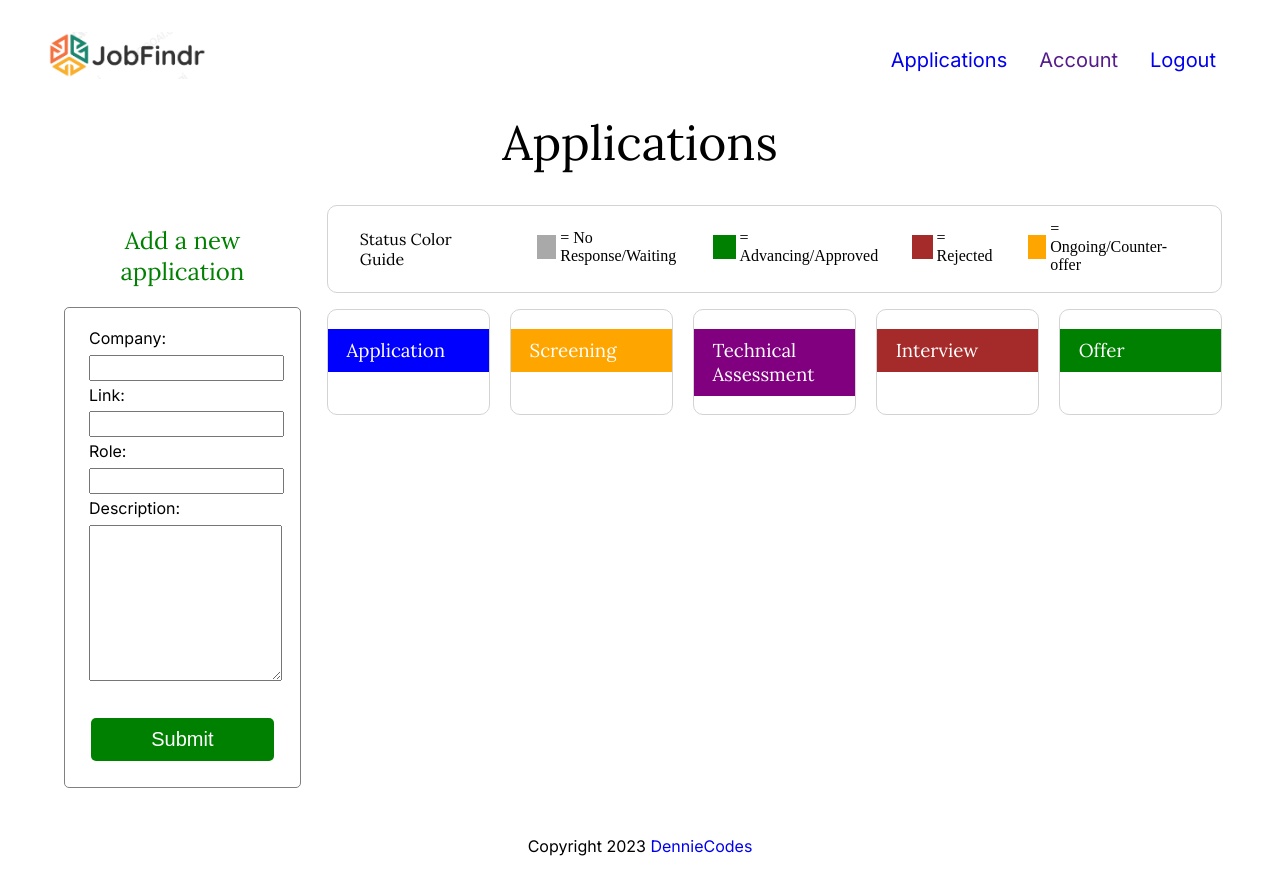
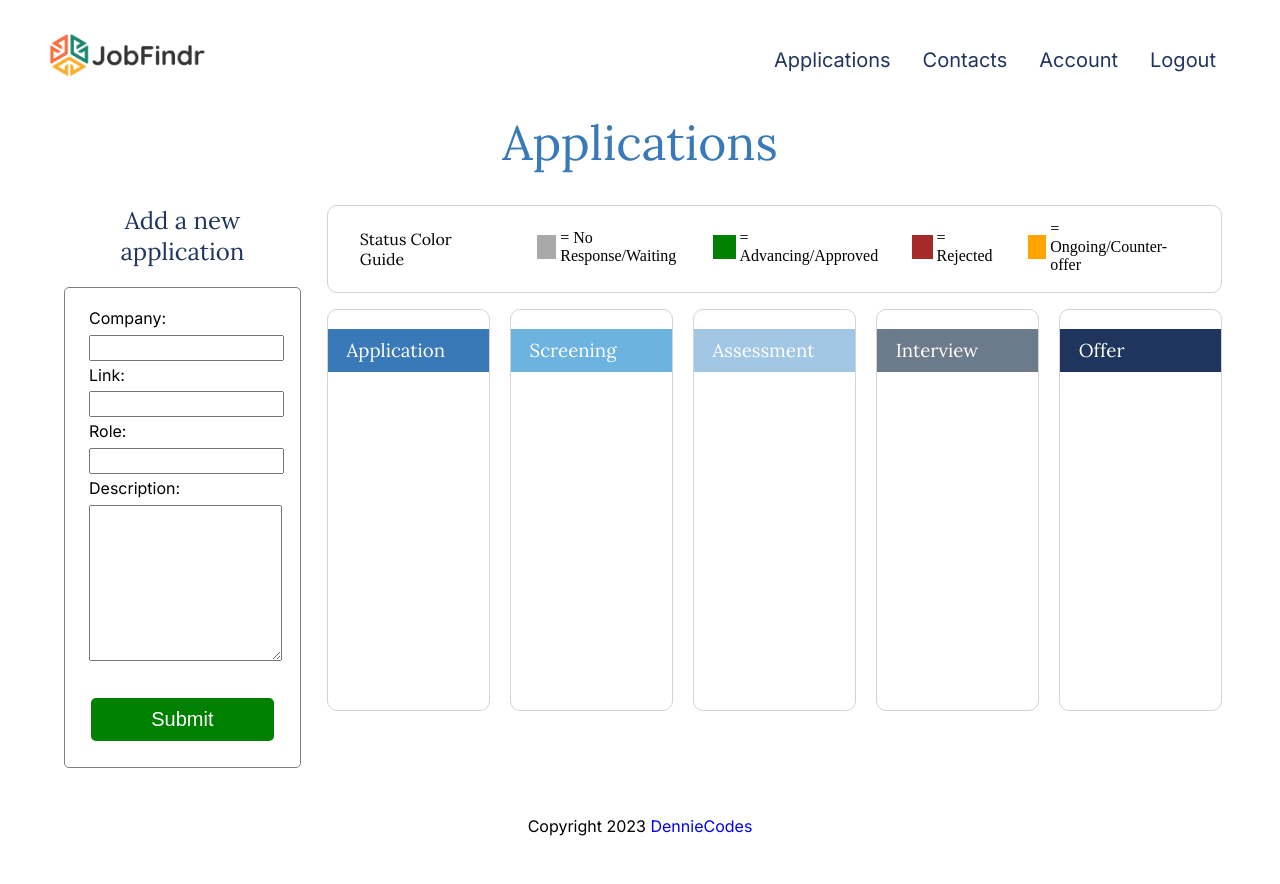
Before and after one commit to DennieCodes/jobfindr, a Django app: page /applications/ in a window 1280 px wide. After the commit the page ends 836 px from the top, so only its background shows below. Run offline with Django 4.2, Linux system fonts and the light colour scheme; the visitor is signed in with stand-in values (Sample User, id 1); data that the repository does not hold is empty.

Commit message:
Updated color and button layouts

```diff
--- a/accounts/static/css/login.css
+++ b/accounts/static/css/login.css
@@ -37,12 +37,12 @@
 
   & input {
     line-height: 2rem;
-    width: 300px;
+    width: 100%;
     font-size: 1rem;
   }
 
   & button {
-    background-color: green;
+    background-color: blue;
     font-size: 1.25rem;
     color: white;
     align-self: center;
--- a/accounts/static/css/signup.css
+++ b/accounts/static/css/signup.css
@@ -52,7 +52,7 @@
     color: white;
     margin: 0 auto;
     margin-top: 1.5rem;
-    width: 40%;
+    width: 70%;
     padding: 1rem 2rem;
     border-radius: 5px;
   }
--- a/accounts/templates/accounts/signup.html
+++ b/accounts/templates/accounts/signup.html
@@ -12,7 +12,7 @@
       <img src="{% static '/images/pexels-anna-shvets-3727513-web.jpg' %}" alt="A young professional woman signing a form">
     </div>
     <div class="signup-container">
-      <h1>Sign up for a free account</h1>
+      <h1>Sign up for a free account, today</h1>
       <form class="signup" method="post">
         {% csrf_token %}
         {{ form.as_p }}
--- a/applications/static/css/applications.css
+++ b/applications/static/css/applications.css
@@ -8,6 +8,7 @@ h1 {
   margin-top: 0;
   font-size: 3rem;
   font-weight: 300;
+  color: #3A79B7;
 }
 
 .container {
@@ -22,8 +23,9 @@ aside {
 
   & h2 {
     text-align: center;
-    color: green;
+    color: #1F355E;
     font-size: 1.5rem;
+    margin-top: 0;
   }
 }
 
@@ -73,7 +75,7 @@ aside {
   flex-direction: row;
 
   & div {
-
+    min-height: 400px;
     flex-basis: 20%;
     flex-grow: 1;
     margin: 0 10px;
@@ -170,34 +172,33 @@ div.color-guide {
   }
 }
 
-
 /* Status Columns heading color settings */
 .applications {
   & h3 {
-    background-color: blue;
+    background-color: #3A79B7;
   }
 }
 
 .screening {
   & h3 {
-    background-color: orange;
+    background-color: #6CB3E0;
   }
 }
 
 .technical {
   & h3 {
-    background-color: purple;
+    background-color: #A2C7E5;
   }
 }
 
 .interview {
   & h3 {
-    background-color: brown;
+    background-color: #6C7B8B;
   }
 }
 
 .offer {
   & h3 {
-    background-color: green;
+    background-color: #1F355E ;
   }
 }
--- a/applications/templates/application.html
+++ b/applications/templates/application.html
@@ -73,7 +73,7 @@
       </div>
 
       <div class="technical">
-        <h3>Technical Assessment</h3>
+        <h3>Assessment</h3>
         <ul>
           {% for apply in applications %}
           {% if apply.screening == "A" %}
--- a/home/static/css/base.css
+++ b/home/static/css/base.css
@@ -55,7 +55,9 @@ header {
   }
 
   & a {
-    font-size: 1.25rem
+    font-size: 1.25rem;
+    color: #1F355E;
+
   }
 }
 
--- a/home/templates/base.html
+++ b/home/templates/base.html
@@ -27,6 +27,9 @@
             <a href="{% url 'list_applications' %}">Applications</a>
           </li>
           <li>
+            <a href="">Contacts</a>
+          </li>
+          <li>
             <a href="">Account</a>
           </li>
           <li>
```
Also changed, not shown: home/static/css/home.css (+17 -21 lines), home/templates/home/home.html (+8 -3 lines), home/static/images/JobFindr_logo.png, 2 other files.
